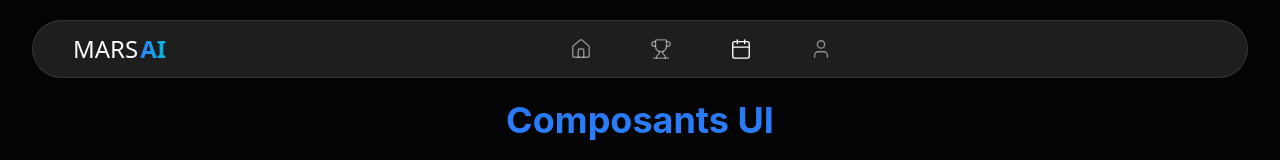
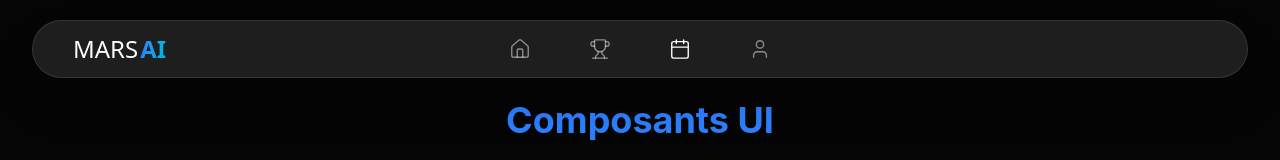
Before and after one commit to SZ-Leaf/MarsAI-Bordeaux-Pokemons, a React (Vite) app in the folder frontend/: page / in a window 1280 px wide. Shown: the top 160 px of the page. Built offline with nearby package versions, Linux system fonts and the light colour scheme.

Commit message:
update center items in header

```diff
--- a/frontend/src/components/ui/navbar.css
+++ b/frontend/src/components/ui/navbar.css
@@ -6,8 +6,9 @@
 }
 
 .header-pill-content {
-  @apply flex items-center justify-between;
-  @apply px-10 py-2 pr-3;
+  @apply grid items-center;
+  grid-template-columns: 1fr auto 1fr;
+  @apply px-10 py-2;
   @apply bg-white/10 backdrop-blur-xl;
   @apply border border-white/10 rounded-full;
   @apply shadow-2xl;
@@ -17,6 +18,7 @@
 .navbar-logo {
   @apply font-sans text-2xl font-black text-white uppercase tracking-wide;
   @apply flex-shrink-0 cursor-default;
+  @apply justify-self-start;
 }
 
 .navbar-logo span {
@@ -26,7 +28,8 @@
 
 /* Navbar Links */
 .navbar-links {
-  @apply flex items-center justify-center flex-grow gap-10;
+  @apply flex items-center justify-center gap-10;
+  @apply col-start-2;
 }
 
 .navbar-item {
@@ -59,10 +62,11 @@
   }
 
   .header-pill-content {
+    @apply flex justify-around;
+    grid-template-columns: none;
     @apply px-4 py-3;
     @apply rounded-t-3xl rounded-b-none;
     @apply border-t border-x border-b-0;
-    @apply justify-around;
   }
 
   /* Masquer le logo en version mobile */
```
